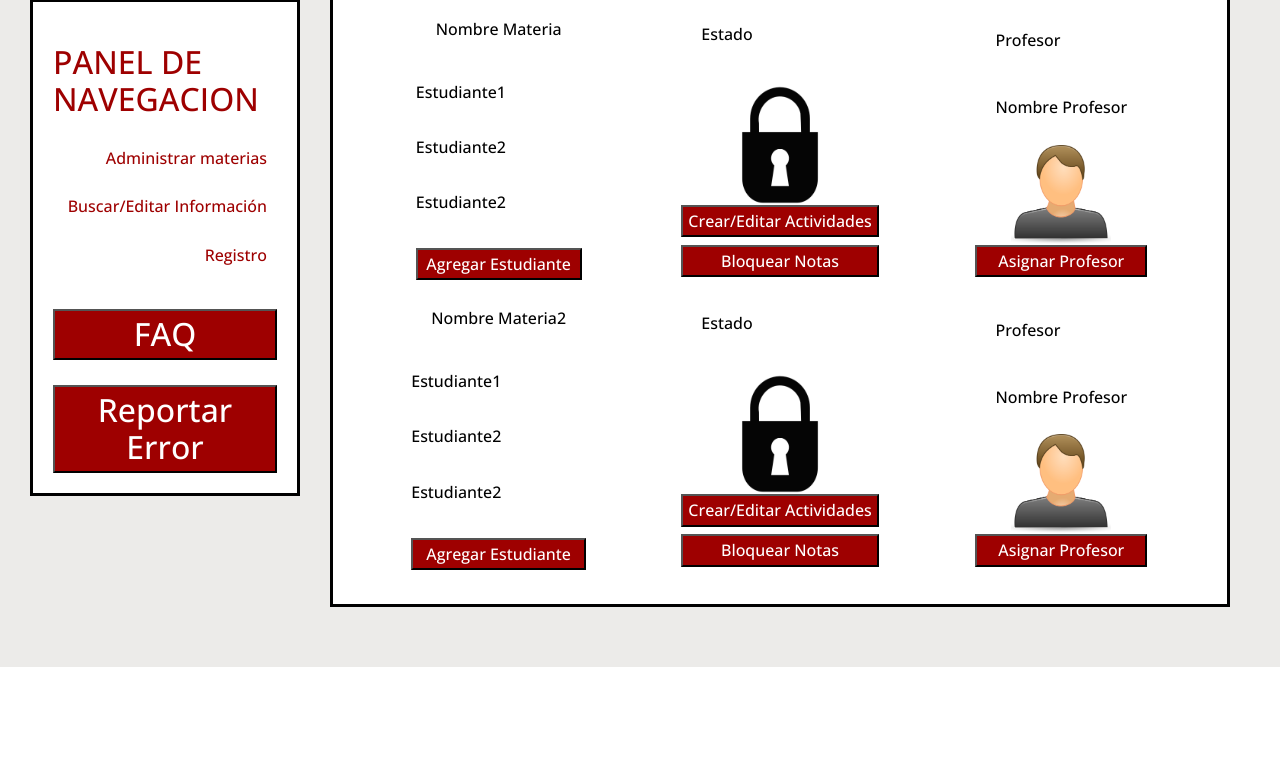
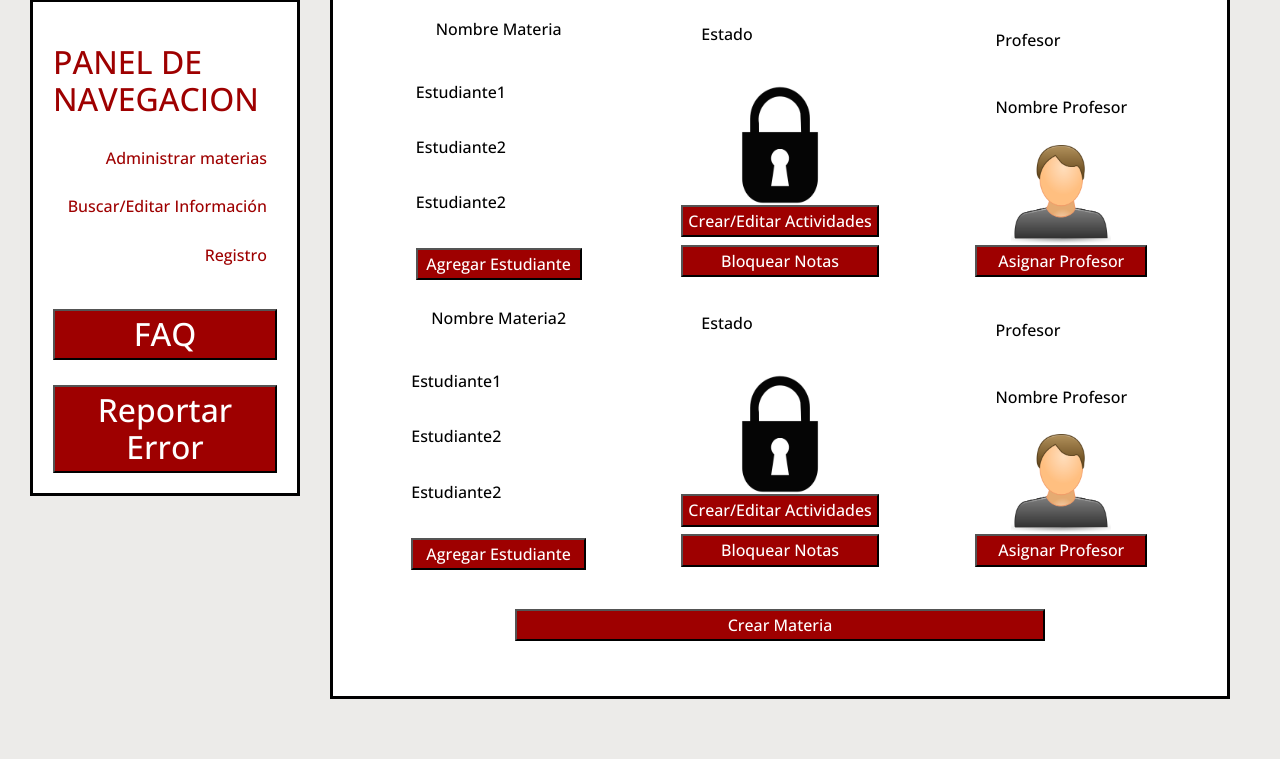
Before and after one commit to maiikii666/equipo8, a Flask app: page /adminAdministraMaterias/ in a window 1280 px wide. Shown: the part 417-1176 px from the top of the page. Before the commit the page ends 1084 px from the top, so only its background shows below. Run offline with Flask 2, Linux system fonts and the light colour scheme; parts of the project's set-up code (start-up, migrations or seed data) failed here and were passed over.

Commit message:
algunos links añadidos

```diff
--- a/static/css/style.css
+++ b/static/css/style.css
@@ -288,6 +288,13 @@ li {
     margin: auto;
 }
 
+.botonCrearMateriaDesdeAdmin {
+    padding: 30px;
+    width: 70%;
+    background-color: white;
+    margin: auto;
+}
+
 
 
 /*fin ventana materias admin*/
@@ -299,6 +306,7 @@ li {
     border-color: #9E0000;
     height: 25px;
     padding-left: 5px;
+
 }
 
 #formularioEditarActividad{
@@ -518,5 +526,10 @@ li {
     background-color: white;
 }
 
+.imagenDetalleActivBloc {
+    height: 100%;
+    background-color: white;
+
+}
 
 /*FIN administrar cursos PROFESORES*/
--- a/templates/adminAdministraMaterias.html
+++ b/templates/adminAdministraMaterias.html
@@ -25,7 +25,7 @@
             <div class="estado">
                 <p>Estado</p>
                 <img src="{{url_for('static', filename='img/candadoCerrado.png')}}" alt="Candado cerrado" class="imgEstadoMateria">
-                <a href=""><button class="buttonPequeño">Crear/Editar Actividades</button></a>
+                <a href= ../creareditaractiv ><button class="buttonPequeño">Crear/Editar Actividades</button></a>
                 <a href=""><button class="buttonPequeño">Bloquear Notas</button></a>
 
             </div>
@@ -51,7 +51,7 @@
             <div class="estado">
                 <p>Estado</p>
                 <img src="{{url_for('static', filename='img/candadoCerrado.png')}}" alt="Candado cerrado" class="imgEstadoMateria">
-                <a href=""><button class="buttonPequeño">Crear/Editar Actividades</button></a>
+                <a href=../creareditaractiv><button class="buttonPequeño">Crear/Editar Actividades</button></a>
                 <a href=""><button class="buttonPequeño">Bloquear Notas</button></a>
 
             </div>
@@ -63,6 +63,10 @@
 
             </div>
         </div>
+        <div class="botonCrearMateriaDesdeAdmin">
+            <a href= ../crearMateria ><button class="buttonPequeño">Crear Materia</button></a>
+        </div>
+
 
     </div>
 
--- a/templates/crearMateria.html
+++ b/templates/crearMateria.html
@@ -34,7 +34,9 @@
                 <input type="text" name="ListadoEstudiantesCrearMateria" class="ListadoEstudiantesCrearMateria">
             </div>
         </div>
-        <input type="submit" name="crearMateria" id="botonCrearMateria" class="buttonPequeño" value="Crear"">
+        <div class="botonCrearMateriaDesdeAdmin">
+            <input type="submit" name="crearMateriaDesde" id="botonCrearMateria" class="buttonPequeño" value="Crear"">
+        </div>
 
     </form>
 
--- a/views.py
+++ b/views.py
@@ -16,6 +16,7 @@ def inicio():
 
 @main.route("/adminAdministraMaterias/")
 def adminAdministraMaterias():
+###FALTA VISTA PARA AGREGAR ESTUDIANTE AL CURSO
     return render_template("adminAdministraMaterias.html")
 
 @main.route("/administrarCursosProfesor/")
```
Also changed, not shown: templates/administrarCursosProfesor.html (+6 -6 lines), templates/creareditaractiv.html (+4 -4 lines).
